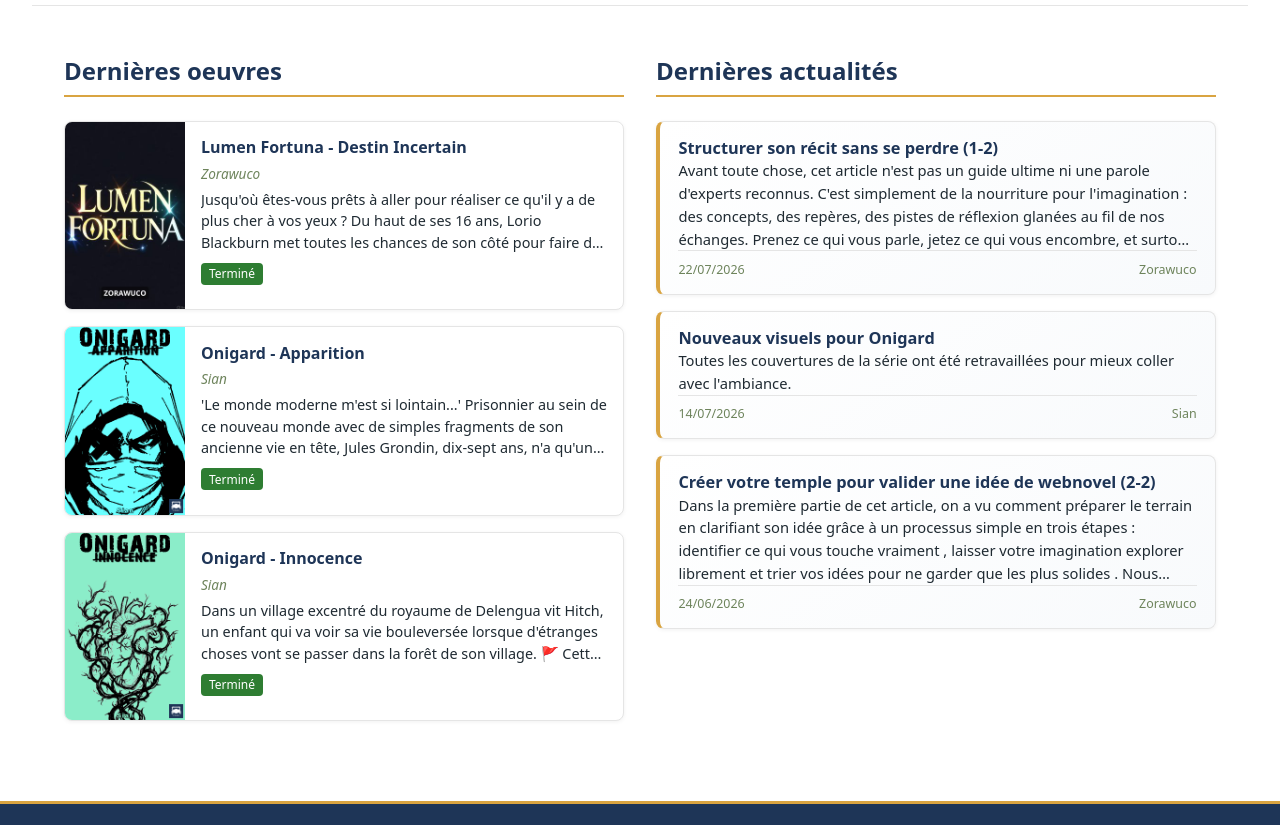
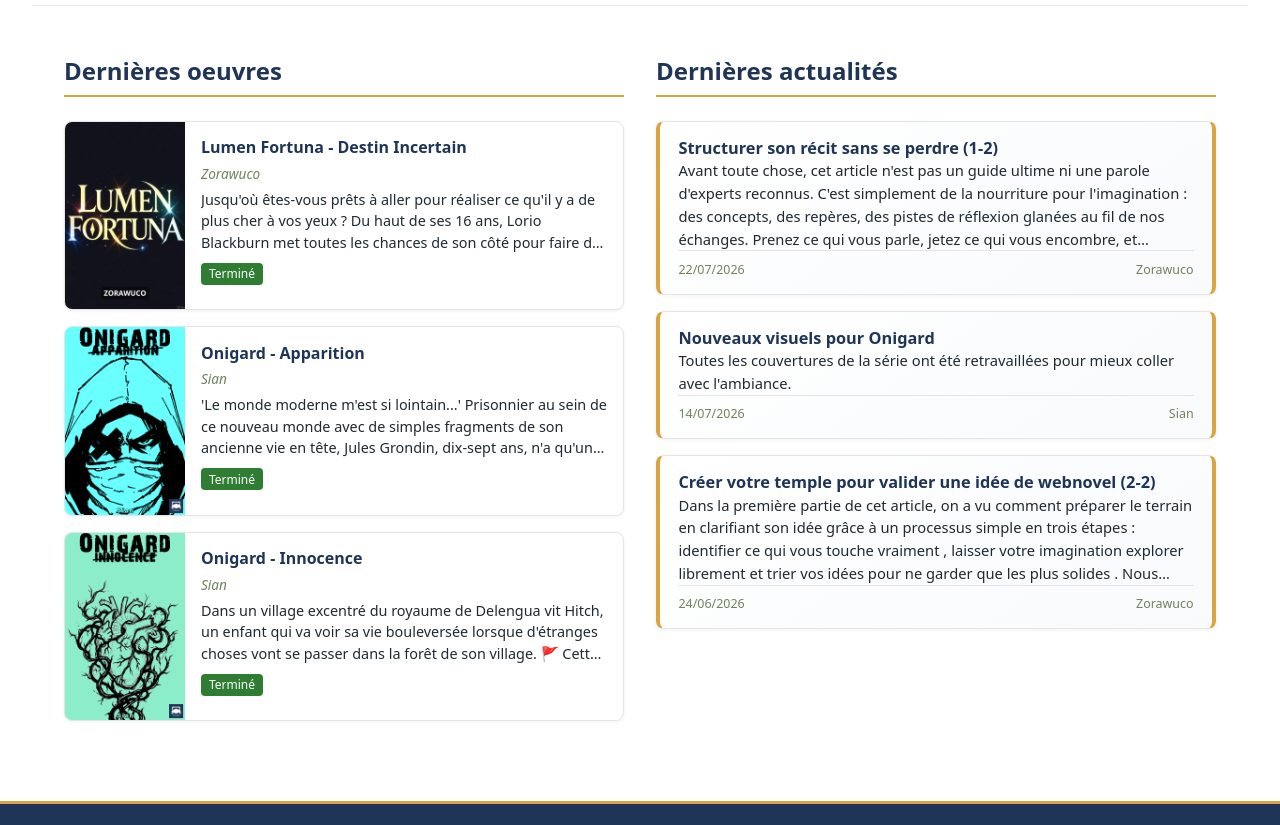
Before and after one commit to Scribellates/scribellates-netlify, an Eleventy site: page src/index.md in a window 1280 px wide. Shown: the part 1120-1945 px from the top of the page. Built offline with nearby package versions, Linux system fonts and the light colour scheme; Eleventy itself is replaced by a stand-in of ours; files that its build step writes are made by us from their sources.

Commit message:
style : minor ui change on actu-cards

```diff
--- a/src/styles/components/cards.css
+++ b/src/styles/components/cards.css
@@ -128,6 +128,7 @@ a.card-oeuvre {
   padding: 1rem 1.15rem;
   background: linear-gradient(145deg, #ffffff 0%, #f8fafc 100%);
   border-left: 4px solid var(--color-ocre);
+  border-right: 4px solid var(--color-ocre);
   min-height: 0;
 }
 
```
